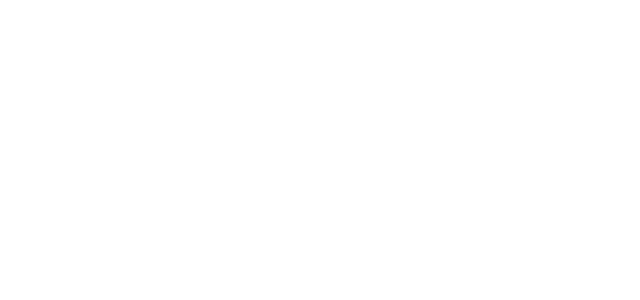
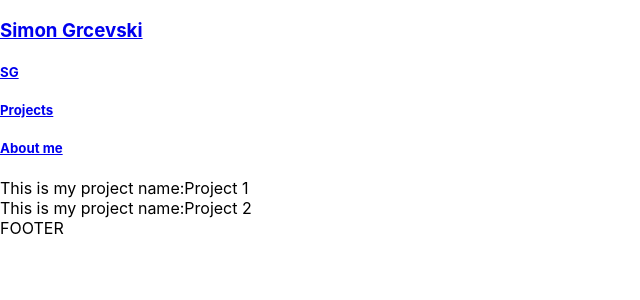
Before and after one commit to SimonGrchevski/Shortfolio, a React (Create React App) app: page /#/projects in a window 1280 px wide. Shown: the top 300 px of the page, without its empty margins (0-640 px from the left). Built offline with nearby package versions, Linux system fonts and the light colour scheme.

Commit message:
Add the allProjects

```diff
--- a/package.json
+++ b/package.json
@@ -6,8 +6,10 @@
     "@testing-library/jest-dom": "^5.14.1",
     "@testing-library/react": "^11.2.7",
     "@testing-library/user-event": "^12.8.3",
+    "prop-types": "^15.7.2",
     "react": "^17.0.2",
     "react-dom": "^17.0.2",
+    "react-router-dom": "^5.3.0",
     "react-scripts": "4.0.3",
     "web-vitals": "^1.1.2"
   },
--- a/src/App.js
+++ b/src/App.js
@@ -1,6 +1,23 @@
+import { HashRouter as Router, Switch, Route} from 'react-router-dom';
+import { Header } from './components/header';
+import { Landing } from './components/landing'
+import { Projects } from './components/projects';
+import { About } from './components/about';
+import { Footer } from './components/footer';
+
 function App() {
   return (
     <div className="App">
+
+      <Router basename ='/'>
+        <Header />
+        <Switch>
+          <Route exact path ='/' component={Landing} />
+          <Route path = '/projects' component={Projects} />
+          <Route path ='/about' component={About} />
+        </Switch>
+        <Footer />
+      </Router>
     </div>
   );
 }
--- /dev/null
+++ b/src/components/footer.js
@@ -0,0 +1,9 @@
+import React from 'react';
+
+export const Footer = () => {
+  return (
+    <div>
+      FOOTER
+    </div>
+  )
+}
--- /dev/null
+++ b/src/components/project.js
@@ -0,0 +1,25 @@
+import React, { useState } from 'react';
+import PropTypes from 'prop-types';
+
+export const Project = ({ name }) => {
+  const [toggleOn, setToggle] = useState(false);
+
+  const handleClick = () => {
+    setToggle(!toggleOn);
+  }
+  return (
+    <article onClick ={() => handleClick()}>
+      <img>
+      </img>
+      This is my project
+      name:{name}
+      { toggleOn && <div>
+      Its Working man</div> }
+    </article>
+
+  )
+}
+
+Project.propTypes = {
+  name: PropTypes.string.isRequired
+}
--- a/src/components/projects.js
+++ b/src/components/projects.js
@@ -1,9 +1,13 @@
 import React from 'react';
+import { Project } from './project'
 
 export const Projects = () => {
+  const names = ["Project 1", "Project 2"];
+
+  const allProjects = names.map(pro => <Project name={pro}/>)
   return (
-    <div>
-      "THIS SHOULD BE THE PROEJCTS"
-    </div>
+    <>
+      { allProjects }
+    </>
   )
 }
```
Also changed, not shown: 1 other file (tests, documents, lock files or other folders).
